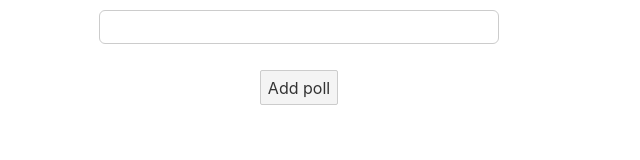
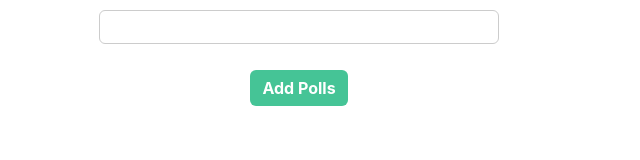
Before and after one commit to aleksievelizhanin/ninjapolls, a Svelte app: page / in a window 1280 px wide. Both pictures are taken after a click on the item "Add new one". Shown: the part 495-655 px from the top of the page, without its empty margins (221-861 px from the left). Built offline with nearby package versions, Linux system fonts and the light colour scheme.

Commit message:
Add custom Button shared component

```diff
--- a/src/components/CreatePollForm.svelte
+++ b/src/components/CreatePollForm.svelte
@@ -1,4 +1,5 @@
 <script>
+    import Button from "../shared/Button.svelte";
     let fields = { question: '', answerA: '', answerB: '' };
 
     const submitHandler = () => {
@@ -19,7 +20,7 @@
         <label for="answerB">Answer B:</label>
         <input type="text" id="answerB" bind:value={fields.answerB}>
     </div>
-    <button>Add poll</button>
+    <Button buttonType="secondary" flat={true} inverse={false}>Add Polls</Button>
 </form>
 
 <style>
--- /dev/null
+++ b/src/shared/Button.svelte
@@ -0,0 +1,42 @@
+<script>
+    export let buttonType = 'primary';
+    export let flat = false;
+    export let inverse = false;
+
+</script>
+
+<button class={buttonType} class:flat={flat} class:inverse={inverse}>
+    <slot></slot>
+</button>
+
+<style>
+    button {
+        border: 0;
+        cursor: pointer;
+        border-radius: 6px;
+        padding: 8px 12px;
+        font-weight: bold;
+        box-shadow: 1px 2px 3px rgba(0,0,0,0.2);
+    }
+    .primary {
+        background: #d91b42;
+        color: white;
+    }
+    .secondary {
+        background: #45c496;
+        color: white;
+    }
+    .flat {
+        box-shadow: none;
+    }
+    .primary.inverse {
+        background: white;
+        color: #d91b42;
+        border: 1px solid #d91b42;
+    }
+    .secondary.inverse {
+        background: white;
+        color: #45c496;
+        border: 1px solid #45c496;
+    }
+</style>
```
